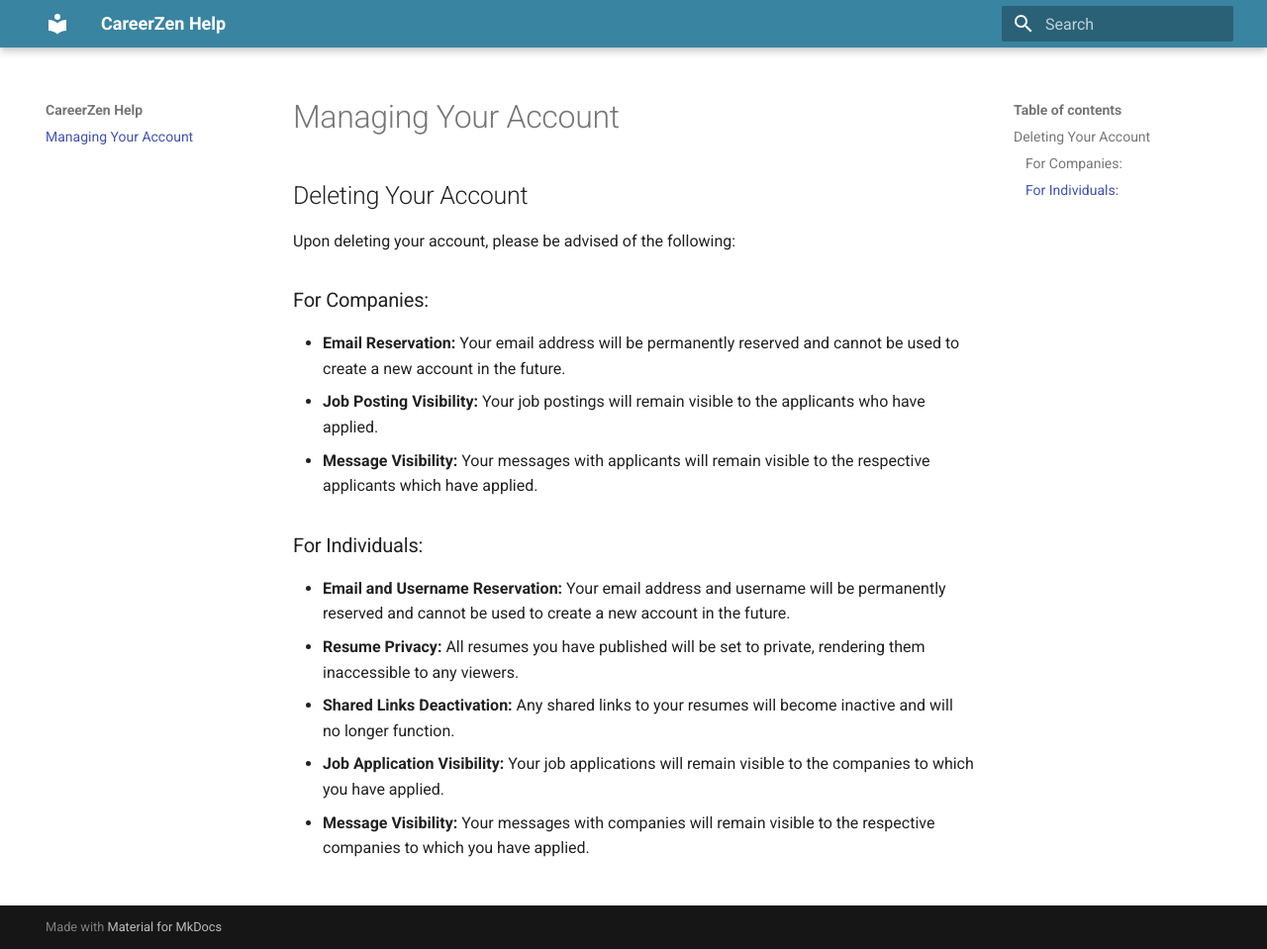
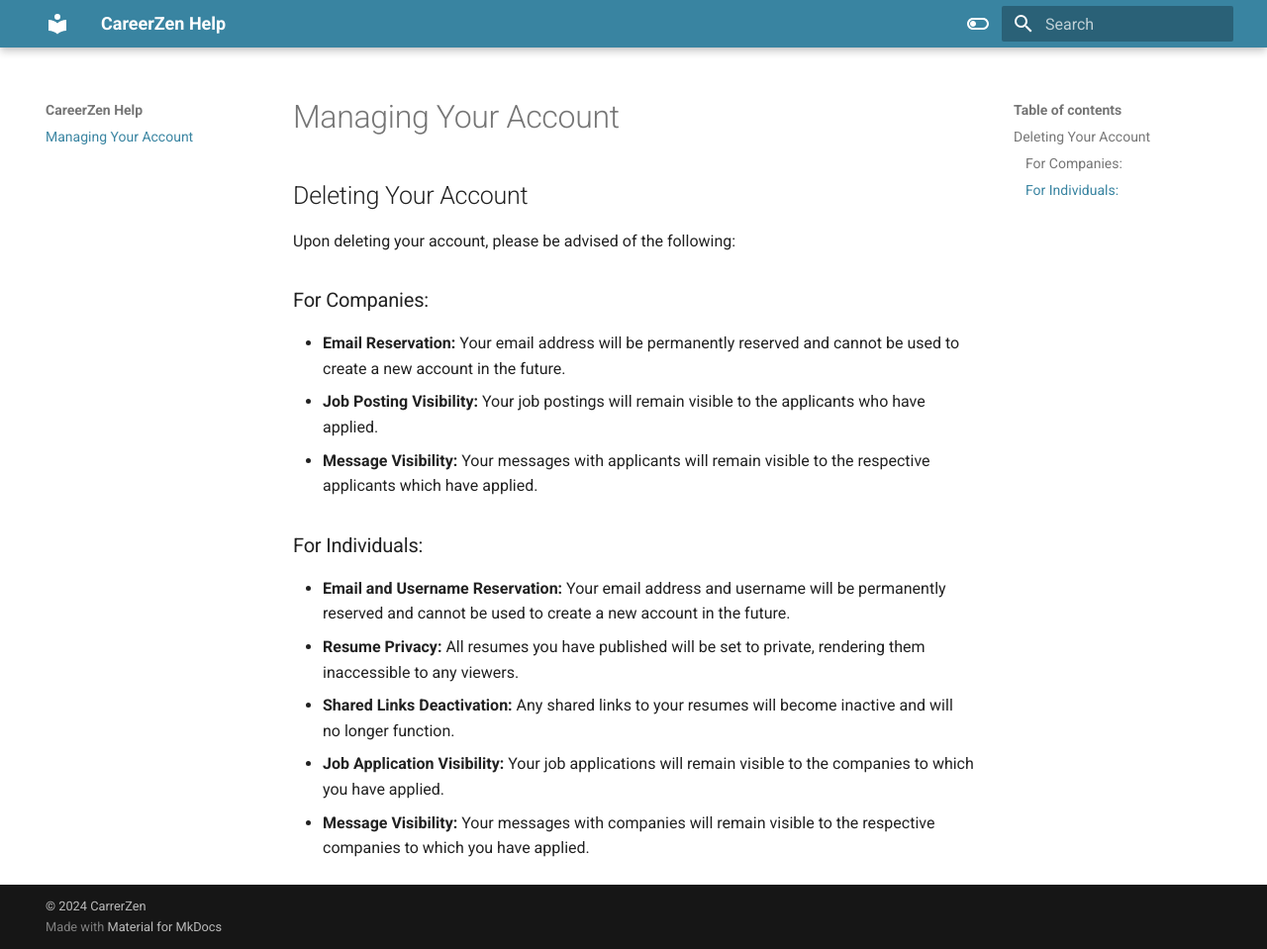
Before and after one commit to vhajdari/careerzen-help, an MkDocs documentation site: the page built from docs/index.md, in a window 1280 px wide and 959 px high. Shown: the whole window at 99% size. Built offline with MkDocs 1.6.1 and Material for MkDocs 9.7.7, drawn with Linux system fonts in a browser that asks for light colours.

Commit message:
toggle dark theme

```diff
--- a/docs/stylesheets/extra.css
+++ b/docs/stylesheets/extra.css
@@ -1,3 +1,9 @@
+:root {
+  --md-primary-fg-color:#3984A1;
+  --md-primary-fg-color--light: #4dA0C0;
+  --md-primary-fg-color--dark: #255668 ;
+}
+
 [data-md-color-scheme="careerZen"] {
   --md-primary-fg-color:#3984A1;
   --md-primary-fg-color--light: #4dA0C0;
--- a/mkdocs.yml
+++ b/mkdocs.yml
@@ -1,7 +1,21 @@
 site_name: CareerZen Help
 theme:
   name: material
+
   palette:
-    scheme: careerZen
+    - scheme: careerZen
+      toggle:
+        icon: material/toggle-switch-off-outline
+        name: Switch to dark mode
+        primary: custom
+    - scheme: slate
+      toggle:
+        icon: material/toggle-switch
+        name: Switch to light mode
+      primary: custom
+      accent: lime
+
+copyright: |
+  &copy; 2024 <a href="https://careerzen.com"  target="_blank" rel="noopener">CarrerZen</a>
 extra_css:
   - stylesheets/extra.css
```
